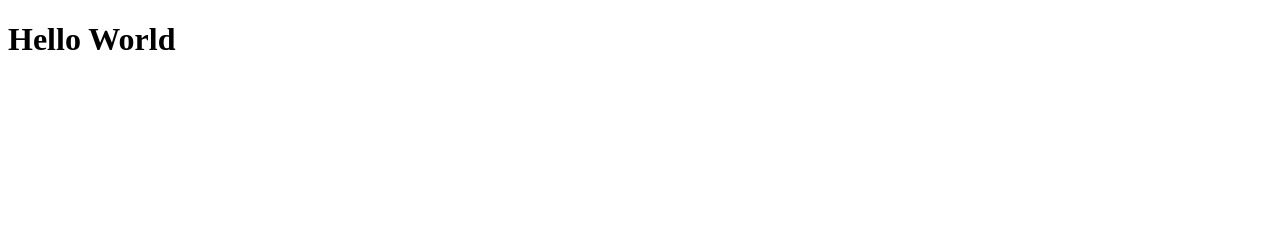
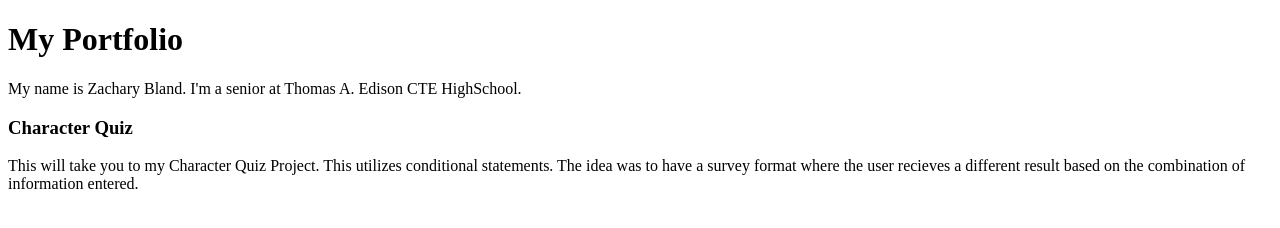
Before and after one commit to pizzafan37/pizzafan37.github.io, a plain HTML site: page index.html in a window 1280 px wide. Drawn offline with Linux system fonts and the light colour scheme.

Commit message:
Main Page

```diff
--- a/index.html
+++ b/index.html
@@ -1,10 +1,17 @@
 <!DOCTYPE html>
 <html>
     <head>
-        <title>Zachary Bland's Portfolio</title>
+        <title>Github Portfolio</title>
     </head>
     <body>
-        <h1>Hello World</h1>
+        <div class="intro">
+        <h1>My Portfolio</h1>
+
+        <p>My name is Zachary Bland. I'm a senior at Thomas A. Edison CTE HighSchool.</p>
+        </div>
+        <h3 href="https://popcode.org/?snapshot=3e02937e-c94e-478e-978d-835736cfa3ae">Character Quiz</h3>
+
+        <p class="project1">This will take you to my Character Quiz Project. This utilizes conditional statements. The idea was to have a survey format where the user recieves a different result based on the combination of information entered.</p>
 
     </body>
 </html>
```
